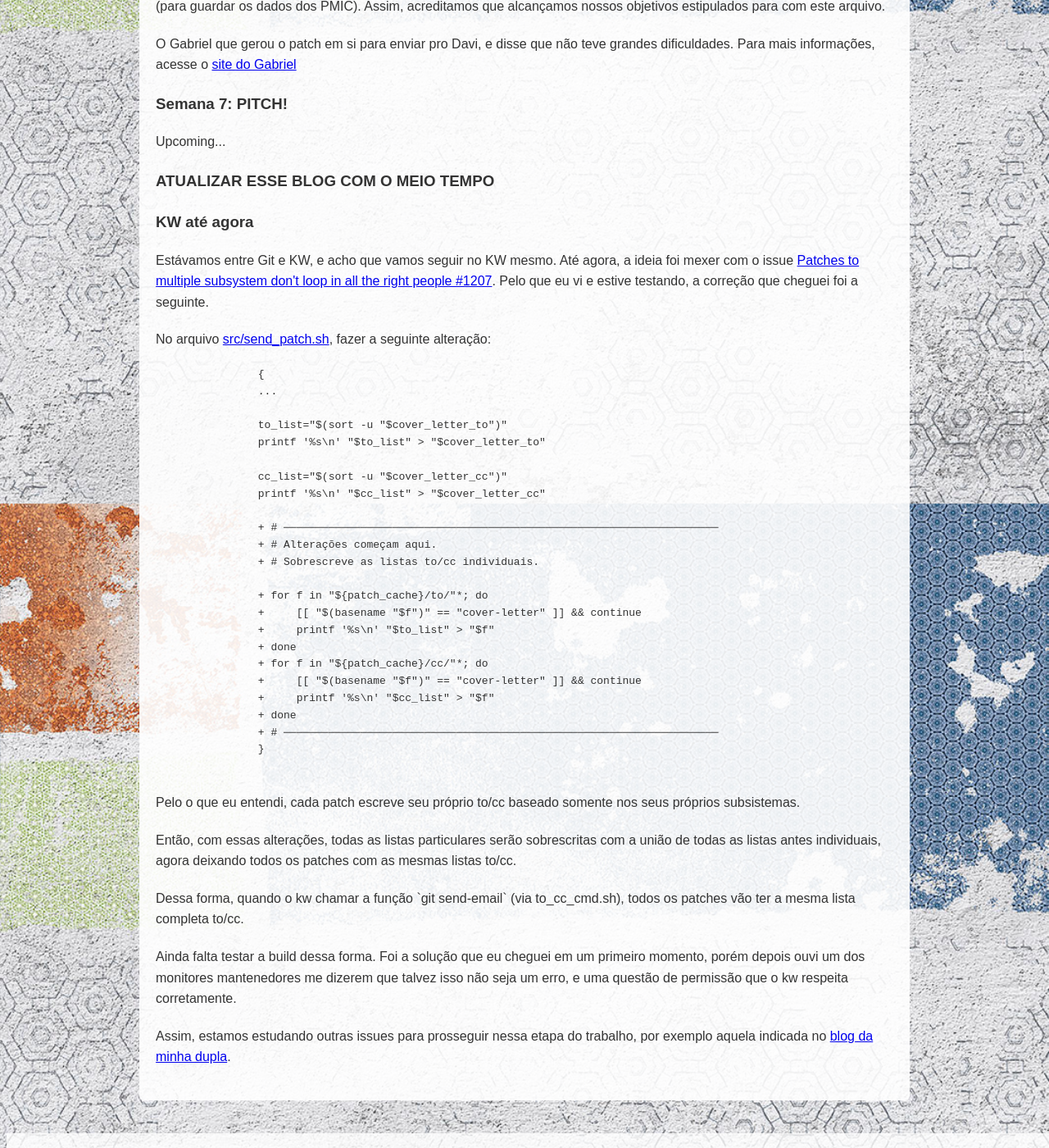
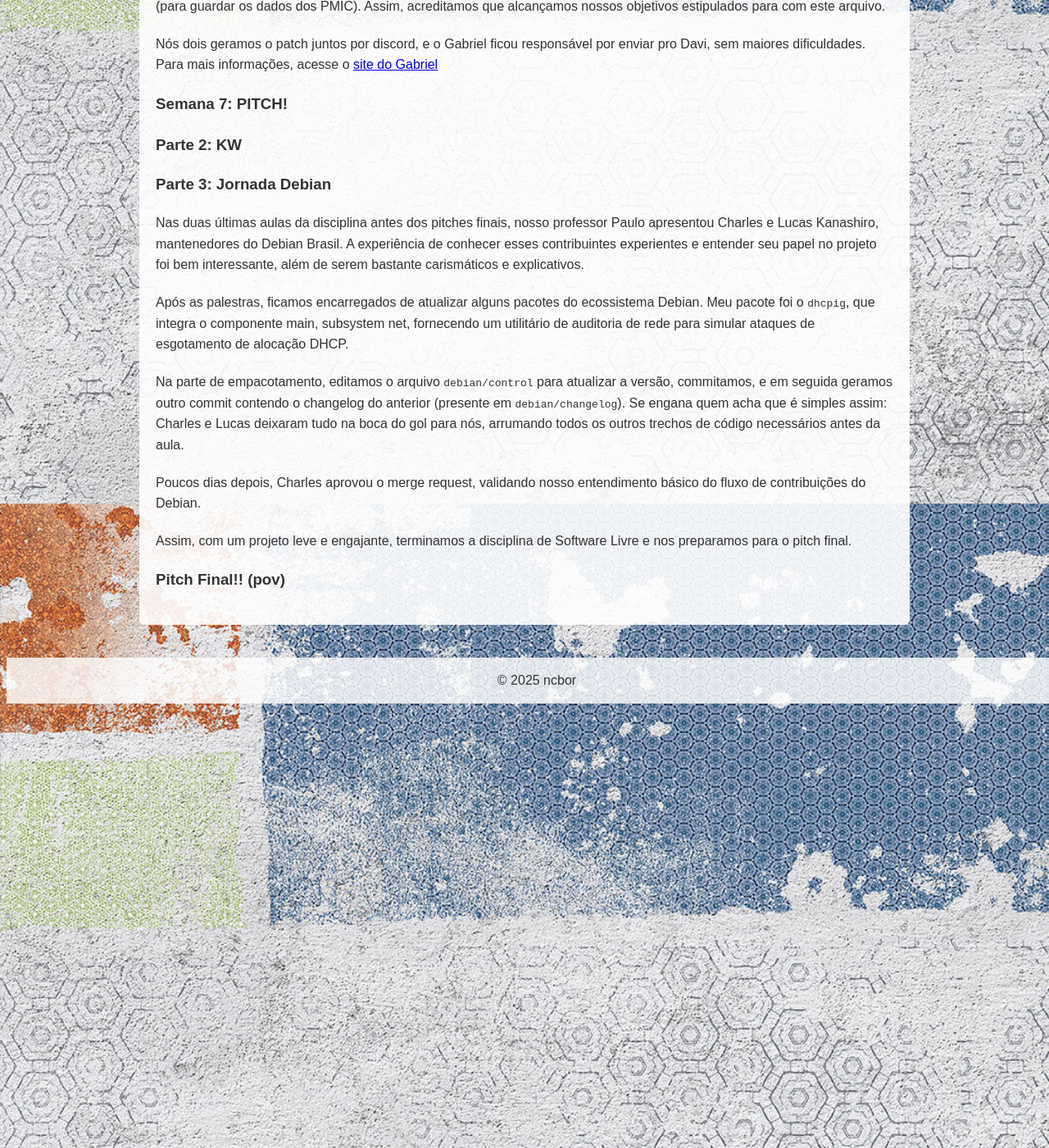
Before and after one commit to ncbor/ncbor.github.io, a Jekyll site: the page built from blog.html, in a window 1280 px wide and 1400 px high, scrolled down 1576 px. Shown: the whole window at 82% size. Built offline with Jekyll 4.4.1, drawn with Linux system fonts in a browser that asks for light colours.

Commit message:
Update blog.html

```diff
--- a/blog.html
+++ b/blog.html
@@ -103,59 +103,39 @@ title: "Blog"
             este arquivo.
         </p>
         <p>
-            O Gabriel que gerou o patch em si para enviar pro Davi, e disse que
-            não teve grandes dificuldades. Para mais informações, acesse o
+            Nós dois geramos o patch juntos por discord, e o Gabriel ficou responsável por enviar pro Davi, sem maiores dificuldades. Para mais informações, acesse o
             <a href="https://www.linux.ime.usp.br/~apolo/mac0470/"
                 >site do Gabriel</a
             >
         </p>
         <h3>Semana 7: PITCH!</h3>
-        <p>Upcoming...</p>
-        <h3>ATUALIZAR ESSE BLOG COM O MEIO TEMPO</h3>
         <p></p>
 
-        <h3>KW até agora</h3>
-        <p>
-            Estávamos entre Git e KW, e acho que vamos seguir no KW mesmo. Até agora, a ideia foi mexer com o issue
-<a href="https://github.com/kworkflow/kworkflow/issues/1207">Patches to multiple subsystem don't loop in all the right people #1207</a>.
-            Pelo que eu vi e estive testando, a correção que cheguei foi a seguinte.
-</p><p>
-            No arquivo <a href="https://github.com/kworkflow/kworkflow/blob/master/src/send_patch.sh">src/send_patch.sh</a>, fazer a seguinte alteração:
-</p><p>
-            <pre>
-                {
-                ...
+        <h3>Parte 2: KW</h3>
 
-                to_list="$(sort -u "$cover_letter_to")"
-                printf '%s\n' "$to_list" > "$cover_letter_to"
 
-                cc_list="$(sort -u "$cover_letter_cc")"
-                printf '%s\n' "$cc_list" > "$cover_letter_cc"
 
-                + # ────────────────────────────────────────────────────────────────────
-                + # Alterações começam aqui.
-                + # Sobrescreve as listas to/cc individuais.
 
-                + for f in "${patch_cache}/to/"*; do
-                +     [[ "$(basename "$f")" == "cover-letter" ]] && continue
-                +     printf '%s\n' "$to_list" > "$f"
-                + done
-                + for f in "${patch_cache}/cc/"*; do
-                +     [[ "$(basename "$f")" == "cover-letter" ]] && continue
-                +     printf '%s\n' "$cc_list" > "$f"
-                + done
-                + # ────────────────────────────────────────────────────────────────────
-                }
-            </pre>
-       </p><p>     Pelo o que eu entendi, cada patch escreve seu próprio to/cc baseado somente nos seus próprios subsistemas.
-</p><p>
-            Então, com essas alterações, todas as listas particulares serão sobrescritas com a união de todas as listas antes individuais, agora deixando todos os patches com as mesmas listas to/cc.
-       </p><p>
-            Dessa forma, quando o kw chamar a função `git send-email` (via to_cc_cmd.sh), todos os patches vão ter a mesma lista completa to/cc.
-</p><p>
-            Ainda falta testar a build dessa forma. Foi a solução que eu cheguei em um primeiro momento, porém depois ouvi um dos monitores mantenedores me dizerem que talvez isso não seja um erro, e uma questão de permissão que o kw respeita corretamente.
-</p><p>
-            Assim, estamos estudando outras issues para prosseguir nessa etapa do trabalho, por exemplo aquela indicada no <a href="https://www.linux.ime.usp.br/~apolo/mac0470/">blog da minha dupla</a>.
-    </p>
+
+
+
+        <h3>Parte 3: Jornada Debian</h3>
+        <p>Nas duas últimas aulas da disciplina antes dos pitches finais, nosso professor Paulo apresentou Charles e Lucas Kanashiro, mantenedores do Debian Brasil. A experiência de conhecer esses contribuintes experientes e entender seu papel no projeto foi bem interessante, além de serem bastante carismáticos e explicativos.</p>
+        <p>Após as palestras, ficamos encarregados de atualizar alguns pacotes do ecossistema Debian. Meu pacote foi o <code>dhcpig</code>, que integra o componente main, subsystem net, fornecendo um utilitário de auditoria de rede para simular ataques de esgotamento de alocação DHCP.</p>
+        <p>Na parte de empacotamento, editamos o arquivo <code>debian/control</code> para atualizar a versão, commitamos, e em seguida geramos outro commit contendo o changelog do anterior (presente em <code>debian/changelog</code>). Se engana quem acha que é simples assim: Charles e Lucas deixaram tudo na boca do gol para nós, arrumando todos os outros trechos de código necessários antes da aula.</p>
+        <p>Poucos dias depois, Charles aprovou o merge request, validando nosso entendimento básico do fluxo de contribuições do Debian.</p>
+        <p>Assim, com um projeto leve e engajante, terminamos a disciplina de Software Livre e nos preparamos para o pitch final.</p>
+
+        <h3>Pitch Final!! (pov)</h3>
+
+
+
+
+
+
+
+
+        </p>
+
     </body>
 </html>
```
